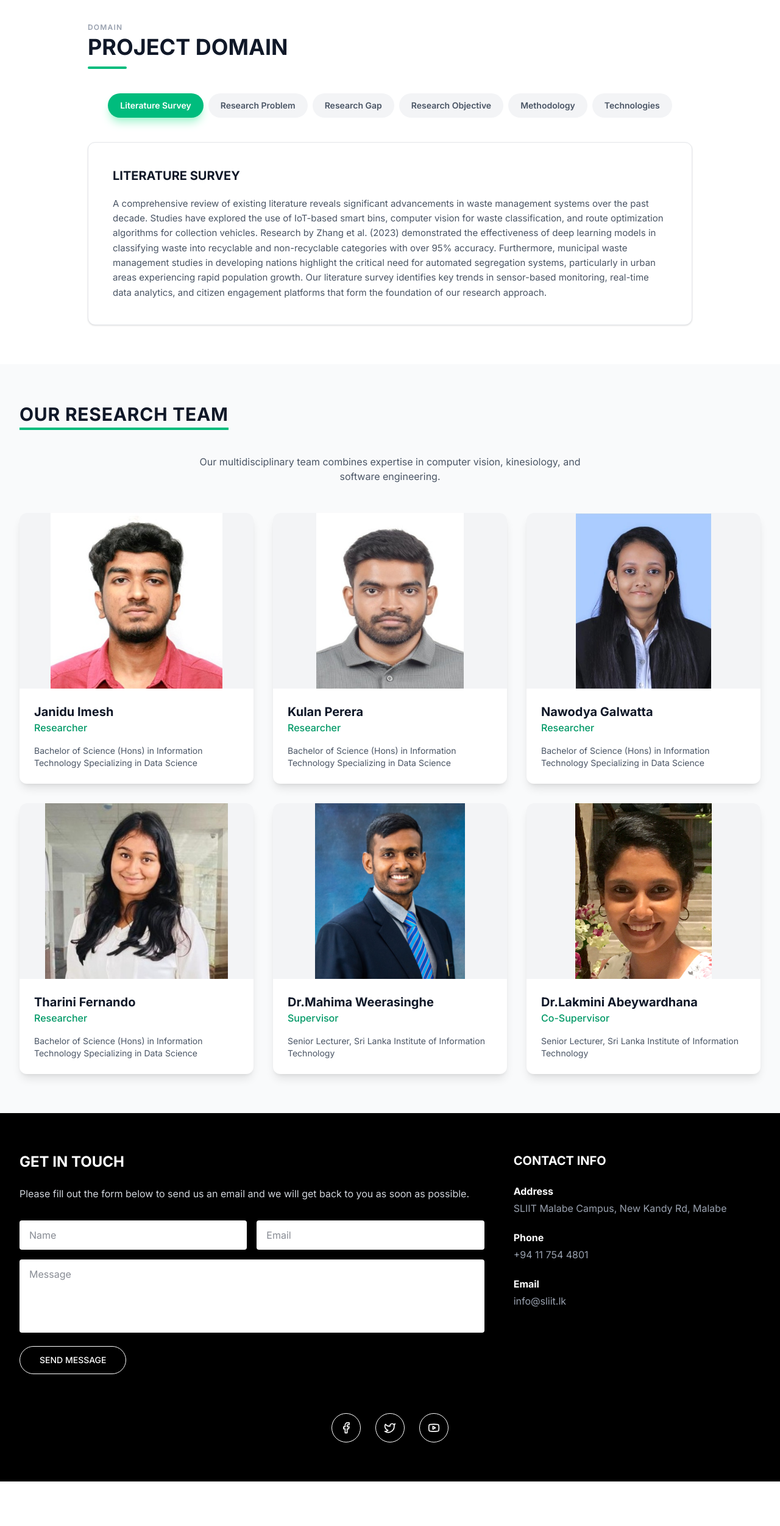
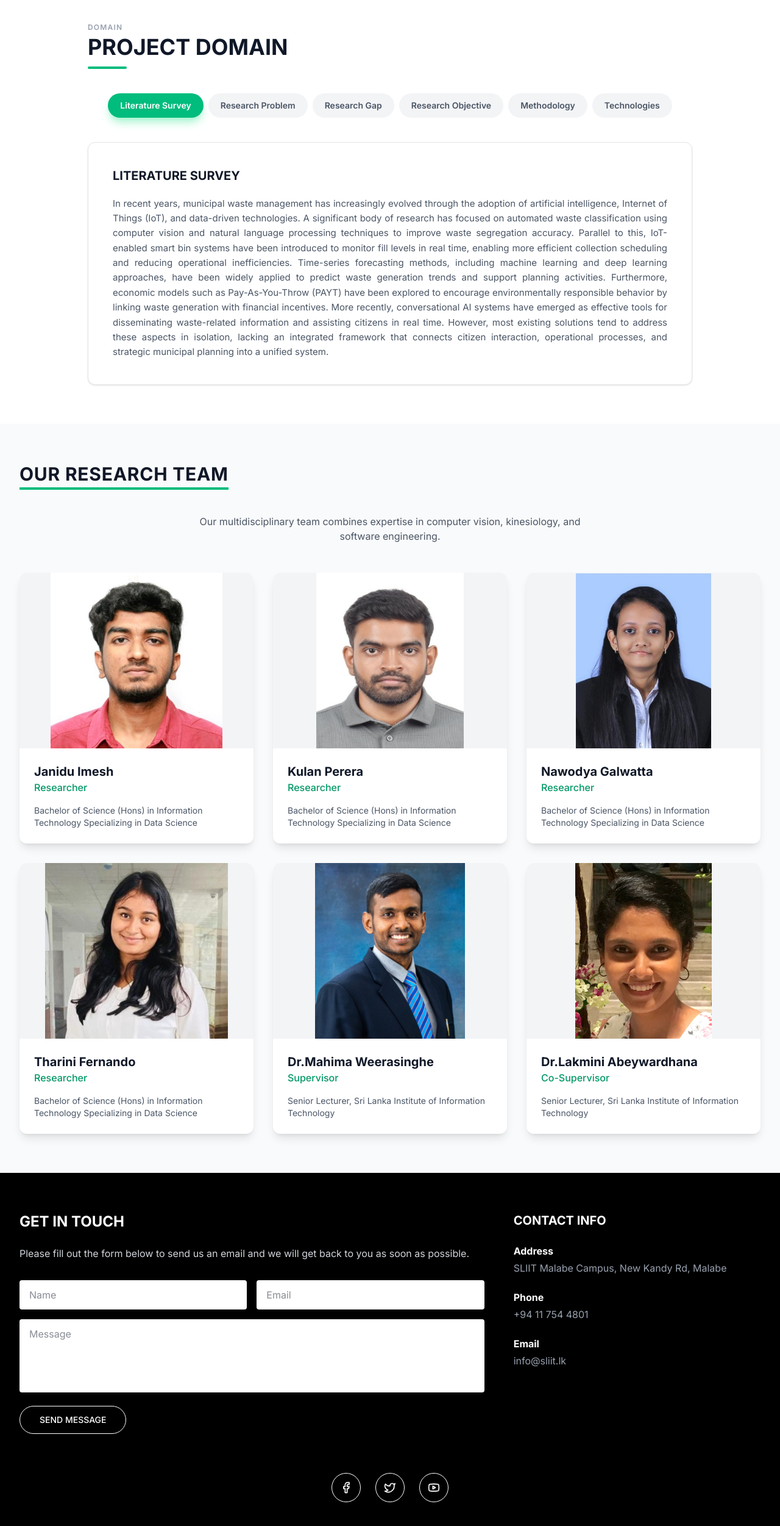
Before and after one commit to janiduimesh/EcoFit_live, a React (Vite) app: page / in a window 1280 px wide. Shown: the part 5641-8143 px from the top of the page at 61% size. Before the commit the page ends 8070 px from the top, so only its background shows below. Built offline with nearby package versions, Linux system fonts and the light colour scheme.

Commit message:
emailjs chages

```diff
--- a/package.json
+++ b/package.json
@@ -10,6 +10,7 @@
     "preview": "vite preview"
   },
   "dependencies": {
+    "@emailjs/browser": "^4.4.1",
     "lucide-react": "^0.563.0",
     "react": "^19.2.0",
     "react-dom": "^19.2.0",
--- a/src/components/Domain.tsx
+++ b/src/components/Domain.tsx
@@ -37,7 +37,7 @@ const Domain: React.FC = () => {
                 {/* Content Card */}
                 <div className="bg-white border border-gray-200 rounded-xl p-8 md:p-10 shadow-sm">
                     <h3 className="text-xl font-bold text-gray-900 mb-5">{activeItem.title}</h3>
-                    <p className="text-gray-600 leading-relaxed text-[15px]">
+                    <p className="text-gray-600 leading-relaxed text-[15px] whitespace-pre-wrap text-justify">
                         {activeItem.description}
                     </p>
                 </div>
--- a/src/components/Footer.tsx
+++ b/src/components/Footer.tsx
@@ -1,7 +1,40 @@
-import React from 'react';
+import React, { useRef, useState } from 'react';
+import emailjs from '@emailjs/browser';
 import { Facebook, Twitter, Youtube } from 'lucide-react';
 
 const Footer: React.FC = () => {
+    const form = useRef<HTMLFormElement>(null);
+    const [status, setStatus] = useState<'idle' | 'loading' | 'success' | 'error'>('idle');
+
+    const sendEmail = (e: React.FormEvent<HTMLFormElement>) => {
+        e.preventDefault();
+
+        if (!form.current) return;
+
+        setStatus('loading');
+
+        // Replace these with your actual EmailJS IDs
+        emailjs
+            .sendForm(
+                'service_emxur9p',
+                'template_6m4elpm',
+                form.current,
+                'LTu5eL1Qw36dHobjH'
+            )
+            .then(
+                () => {
+                    setStatus('success');
+                    form.current?.reset();
+                    setTimeout(() => setStatus('idle'), 5000);
+                },
+                (error) => {
+                    console.error('FAILED...', error.text);
+                    setStatus('error');
+                    setTimeout(() => setStatus('idle'), 5000);
+                }
+            );
+    };
+
     return (
         <footer id="contact" className="bg-black text-white py-16">
             <div className="max-w-7xl mx-auto px-4 sm:px-6 lg:px-8">
@@ -13,30 +46,47 @@ const Footer: React.FC = () => {
                         <p className="mb-8 text-gray-300">
                             Please fill out the form below to send us an email and we will get back to you as soon as possible.
                         </p>
-                        <form className="space-y-4">
+                        <form ref={form} onSubmit={sendEmail} className="space-y-4">
                             <div className="grid grid-cols-1 md:grid-cols-2 gap-4">
                                 <input
                                     type="text"
+                                    name="user_name"
+                                    required
                                     placeholder="Name"
                                     className="w-full px-4 py-3 bg-white text-gray-900 rounded-sm focus:outline-none focus:ring-2 focus:ring-indigo-500"
                                 />
                                 <input
                                     type="email"
+                                    name="user_email"
+                                    required
                                     placeholder="Email"
                                     className="w-full px-4 py-3 bg-white text-gray-900 rounded-sm focus:outline-none focus:ring-2 focus:ring-emerald-500"
                                 />
                             </div>
                             <textarea
+                                name="message"
+                                required
                                 placeholder="Message"
                                 rows={4}
                                 className="w-full px-4 py-3 bg-white text-gray-900 rounded-sm focus:outline-none focus:ring-2 focus:ring-emerald-500 resize-none"
                             ></textarea>
-                            <button
-                                type="submit"
-                                className="px-8 py-3 bg-transparent border border-white text-white rounded-full hover:bg-white hover:text-black transition duration-300 font-medium uppercase text-sm"
-                            >
-                                Send Message
-                            </button>
+
+                            <div className="flex items-center gap-4">
+                                <button
+                                    type="submit"
+                                    disabled={status === 'loading'}
+                                    className="px-8 py-3 bg-transparent border border-white text-white rounded-full hover:bg-white hover:text-black transition duration-300 font-medium uppercase text-sm disabled:opacity-50 disabled:cursor-not-allowed"
+                                >
+                                    {status === 'loading' ? 'Sending...' : 'Send Message'}
+                                </button>
+
+                                {status === 'success' && (
+                                    <span className="text-emerald-500 text-sm font-medium">Message sent successfully!</span>
+                                )}
+                                {status === 'error' && (
+                                    <span className="text-red-500 text-sm font-medium">Failed to send message. Please try again.</span>
+                                )}
+                            </div>
                         </form>
                     </div>
 
--- a/src/data/content.ts
+++ b/src/data/content.ts
@@ -180,32 +180,32 @@ export const content = {
         {
             tab: "Literature Survey",
             title: "LITERATURE SURVEY",
-            description: "A comprehensive review of existing literature reveals significant advancements in waste management systems over the past decade. Studies have explored the use of IoT-based smart bins, computer vision for waste classification, and route optimization algorithms for collection vehicles. Research by Zhang et al. (2023) demonstrated the effectiveness of deep learning models in classifying waste into recyclable and non-recyclable categories with over 95% accuracy. Furthermore, municipal waste management studies in developing nations highlight the critical need for automated segregation systems, particularly in urban areas experiencing rapid population growth. Our literature survey identifies key trends in sensor-based monitoring, real-time data analytics, and citizen engagement platforms that form the foundation of our research approach."
+            description: "In recent years, municipal waste management has increasingly evolved through the adoption of artificial intelligence, Internet of Things (IoT), and data-driven technologies. A significant body of research has focused on automated waste classification using computer vision and natural language processing techniques to improve waste segregation accuracy. Parallel to this, IoT-enabled smart bin systems have been introduced to monitor fill levels in real time, enabling more efficient collection scheduling and reducing operational inefficiencies. Time-series forecasting methods, including machine learning and deep learning approaches, have been widely applied to predict waste generation trends and support planning activities. Furthermore, economic models such as Pay-As-You-Throw (PAYT) have been explored to encourage environmentally responsible behavior by linking waste generation with financial incentives. More recently, conversational AI systems have emerged as effective tools for disseminating waste-related information and assisting citizens in real time. However, most existing solutions tend to address these aspects in isolation, lacking an integrated framework that connects citizen interaction, operational processes, and strategic municipal planning into a unified system."
         },
         {
             tab: "Research Problem",
             title: "RESEARCH PROBLEM",
-            description: "Urban waste management in developing countries faces significant challenges due to inefficient collection routes, lack of automated segregation, and limited citizen awareness about recycling practices. Current systems rely heavily on manual sorting, which is both time-consuming and error-prone, leading to high contamination rates in recyclable waste streams. Additionally, the absence of real-time monitoring capabilities means collection vehicles often service bins that are not yet full while neglecting overflowing ones, resulting in unnecessary fuel consumption and environmental hazards. This research addresses the critical gap between available smart city technologies and their practical implementation in waste management infrastructure."
+            description: "Rapid urbanization and population growth have significantly increased the volume and complexity of municipal waste, creating major challenges for existing waste management systems, particularly in developing countries such as Sri Lanka. Traditional waste management practices largely depend on fixed collection schedules and manual coordination, which often result in inefficient resource utilization, delayed collections, bin overflows, and increased operational costs. At the household level, there is a lack of proper awareness and guidance on waste segregation and disposal practices. This leads to contamination of recyclable materials, reduced recycling efficiency, and a greater reliance on landfill disposal. Additionally, current systems do not incorporate behavior-based incentive mechanisms, limiting citizen motivation to adopt sustainable waste practices. These challenges highlight the need for an intelligent and cost-effective waste management system that can simultaneously support citizens and municipal authorities by enhancing decision-making, optimizing operational efficiency, and promoting environmentally responsible behavior."
         },
         {
             tab: "Research Gap",
             title: "RESEARCH GAP",
-            description: "This research addresses key gaps in existing literature by focusing on smart waste management within the context of urban environments in developing nations, which has been underexplored in previous studies that primarily focus on developed countries. By utilizing local environmental data, our study provides a tailored solution to improve both waste segregation efficiency and collection route optimization specifically for cities with irregular urban planning. A critical aspect that has been overlooked in prior research is the integration of citizen feedback mechanisms with IoT sensor networks. This research underscores the importance of community participation in automated waste management systems, offering new insights into how behavioral nudges can complement technological solutions. Additionally, while previous studies have examined either classification or route optimization in isolation, our comprehensive approach integrates multiple factors—including waste composition analysis, fill-level prediction, and dynamic routing—using real-time sensor data to optimize the entire waste management pipeline."
+            description: "Despite the availability of numerous smart waste management solutions, there remains a significant gap in developing a fully integrated system that addresses the entire waste management lifecycle. Most existing approaches focus on individual components such as waste classification, bin monitoring, or demand forecasting, without effectively connecting these functionalities into a cohesive platform. Moreover, many current systems lack personalization features, multilingual support, and location-specific recommendations, which are critical for practical adoption in diverse urban environments. Another key limitation is the insufficient consideration of spatial relationships between different urban regions, which reduces the accuracy and effectiveness of demand forecasting models. This research aims to bridge these gaps by proposing a unified system that integrates AI-driven waste identification, behavior-based incentive mechanisms, conversational assistance, and spatio-temporal forecasting tailored to local urban contexts."
         },
         {
             tab: "Research Objective",
-            title: "RESEARCH OBJECTIVE",
-            description: "The primary objective of this research is to design and develop an intelligent, end-to-end waste management system that leverages IoT sensors, computer vision, and machine learning algorithms to automate waste segregation and optimize collection logistics. Specific objectives include: (1) Developing a CNN-based image classification model capable of identifying and categorizing waste materials with high accuracy in real-time; (2) Implementing an IoT sensor network for monitoring bin fill levels and environmental conditions; (3) Designing an AI-driven route optimization algorithm that minimizes fuel consumption and collection time; (4) Creating a citizen engagement mobile application that promotes recycling awareness and provides real-time feedback on neighborhood waste management performance."
+            title: "MAIN OBJECTIVE",
+            description: "The primary objective of this research is to develop an integrated smart waste management system that enhances efficiency, sustainability, and user engagement.\n\nSpecific Objectives\n\n• AI-guided waste disposal support\nThe system provides accurate waste identification, personalized disposal recommendations, and step-by-step guidance, while incorporating bin capacity monitoring and overflow prediction.\n\n• A fair and adaptive household waste-based fee model\nThe system utilizes time-series forecasting and machine learning techniques to predict waste generation and compute dynamic taxation that reflects individual household behavior and encourages sustainable waste practices.\n\n• A bilingual, AI-powered conversational agent\nThe system delivers accurate and location-aware waste management information in both English and Sinhala, ensuring accessibility and compliance with municipal regulations.\n\n• A spatio-temporal forecasting and decision-support framework\nThe system enables accurate area-wise demand prediction and supports efficient municipal resource allocation and planning."
         },
         {
             tab: "Methodology",
             title: "METHODOLOGY",
-            description: "Our methodology follows an iterative, multi-phase approach combining hardware prototyping with software development. Phase 1 involves the deployment of ultrasonic fill-level sensors and environmental monitoring units in smart bins across a pilot urban area. Phase 2 focuses on training and validating deep learning models using a custom dataset of over 50,000 waste images collected from local sources. We employ transfer learning with pre-trained ResNet and EfficientNet architectures, fine-tuned on our domain-specific dataset. Phase 3 integrates the sensor data with a cloud-based analytics platform that processes real-time information to generate optimized collection routes using a modified Ant Colony Optimization algorithm. Phase 4 involves user testing of the mobile application with community participants to evaluate engagement and behavioral impact. All phases undergo rigorous evaluation using precision, recall, F1-score, and system efficiency metrics."
+            description: "The proposed system is developed using a structured and data-driven methodology that begins with comprehensive requirement gathering through field observations and stakeholder engagement, including interactions with waste collectors and resource management facilities. These real-world insights help identify existing challenges and define system requirements more accurately. The system integrates multiple artificial intelligence techniques to address different aspects of waste management. Deep learning models are utilized for image-based waste classification, while natural language processing models handle text-based waste identification. Machine learning approaches are applied for predictive tasks such as waste fee estimation. A Retrieval-Augmented Generation (RAG) framework is implemented to enable an intelligent conversational assistant capable of providing context-aware responses. In addition, spatio-temporal forecasting techniques are employed to predict waste demand across different urban areas. All system components are deployed through mobile and web-based applications, ensuring accessibility for residents, municipal authorities, and operational teams, thereby supporting end-to-end waste management processes."
         },
         {
             tab: "Technologies",
             title: "TECHNOLOGIES",
-            description: "The EcoSort system is built on a robust technology stack designed for scalability and real-time performance. Hardware components include Arduino-based microcontrollers, ultrasonic distance sensors (HC-SR04), temperature and humidity sensors (DHT22), and ESP32 Wi-Fi modules for wireless data transmission. The computer vision pipeline utilizes Python with TensorFlow and Keras for model training, while OpenCV handles real-time image preprocessing. The backend infrastructure is powered by Node.js and Express.js, with MongoDB for flexible data storage and Firebase for real-time notifications. The mobile application is developed using React Native for cross-platform compatibility, while the admin dashboard leverages React.js with D3.js for interactive data visualization. Cloud services including AWS IoT Core and Lambda functions manage device communication and serverless processing at scale."
+            description: "The system leverages a diverse set of modern technologies to deliver a scalable and intelligent waste management solution. Deep learning architectures such as EfficientNet are used for accurate image-based waste classification, while natural language processing models handle textual inputs for waste identification tasks. Predictive analytics are implemented using machine learning models such as XGBoost alongside deep learning models like Long Short-Term Memory (LSTM) to capture both behavioral and temporal patterns in waste generation. A hybrid spatio-temporal LSTM-based model is used to capture temporal patterns and spatial ward-level variations to forecast area-wise waste demand and accumulation risk. The conversational component is powered by large language models within a Retrieval-Augmented Generation (RAG) framework, supported by FAISS for efficient knowledge retrieval. These technologies are integrated within a cloud-based architecture, supported by mobile and web interfaces, along with optional IoT capabilities for real-time monitoring, resulting in a comprehensive, scalable, and intelligent smart waste management system."
         }
     ]
 };
```
Also changed, not shown: 1 other file (tests, documents, lock files or other folders).
